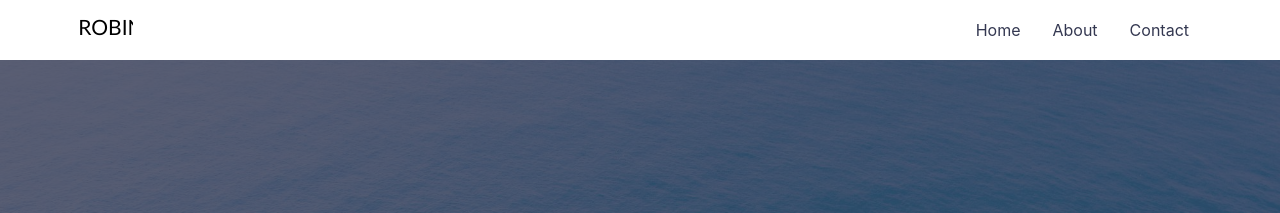
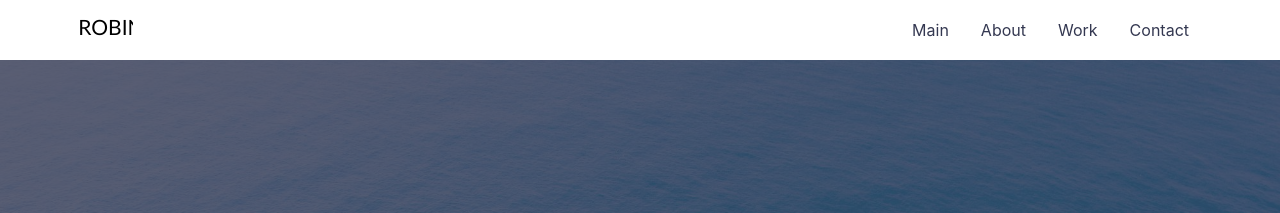
Before and after one commit to robincho1028/robincho1028.github.io, a Jekyll site: the page built from index.md, in a window 1280 px wide. Shown: the top 213 px of the page. Built offline with Jekyll 4.4.1, drawn with Linux system fonts in a browser that asks for light colours.

Commit message:
Update _config.yml

```diff
--- a/_config.yml
+++ b/_config.yml
@@ -10,7 +10,7 @@ url: "https://robincho1028.github.io/" # the base hostname & protocol for your s
 
 # SEO PLUGIN
 social:
-  name: Robin
+  name: Robin H. Cho
   links:
     - https://www.facebook.com/allthatmusiq
     - https://www.linkedin.com/in/BenBalter
@@ -18,8 +18,9 @@ social:
 
 # THEME SETTINGS
 navigation: # Navigation links
-  - {name: 'Home', link: '/'}
+  - {name: 'Main', link: '/'}
   - {name: 'About', link: '/about'}
+  - {name: 'Work', link: '/contact'}
   - {name: 'Contact', link: '/contact'}
 
 tagline: >
```
